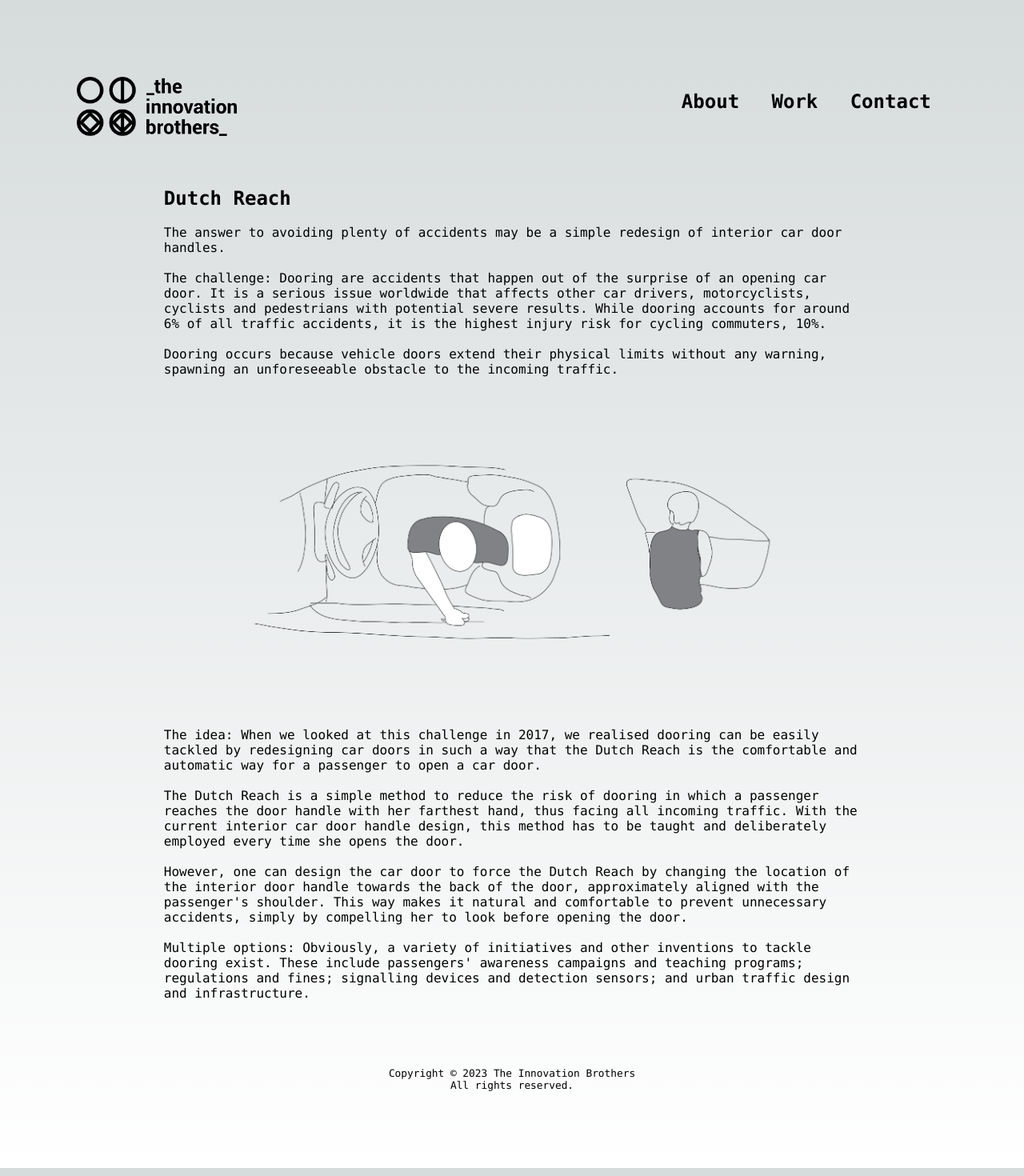
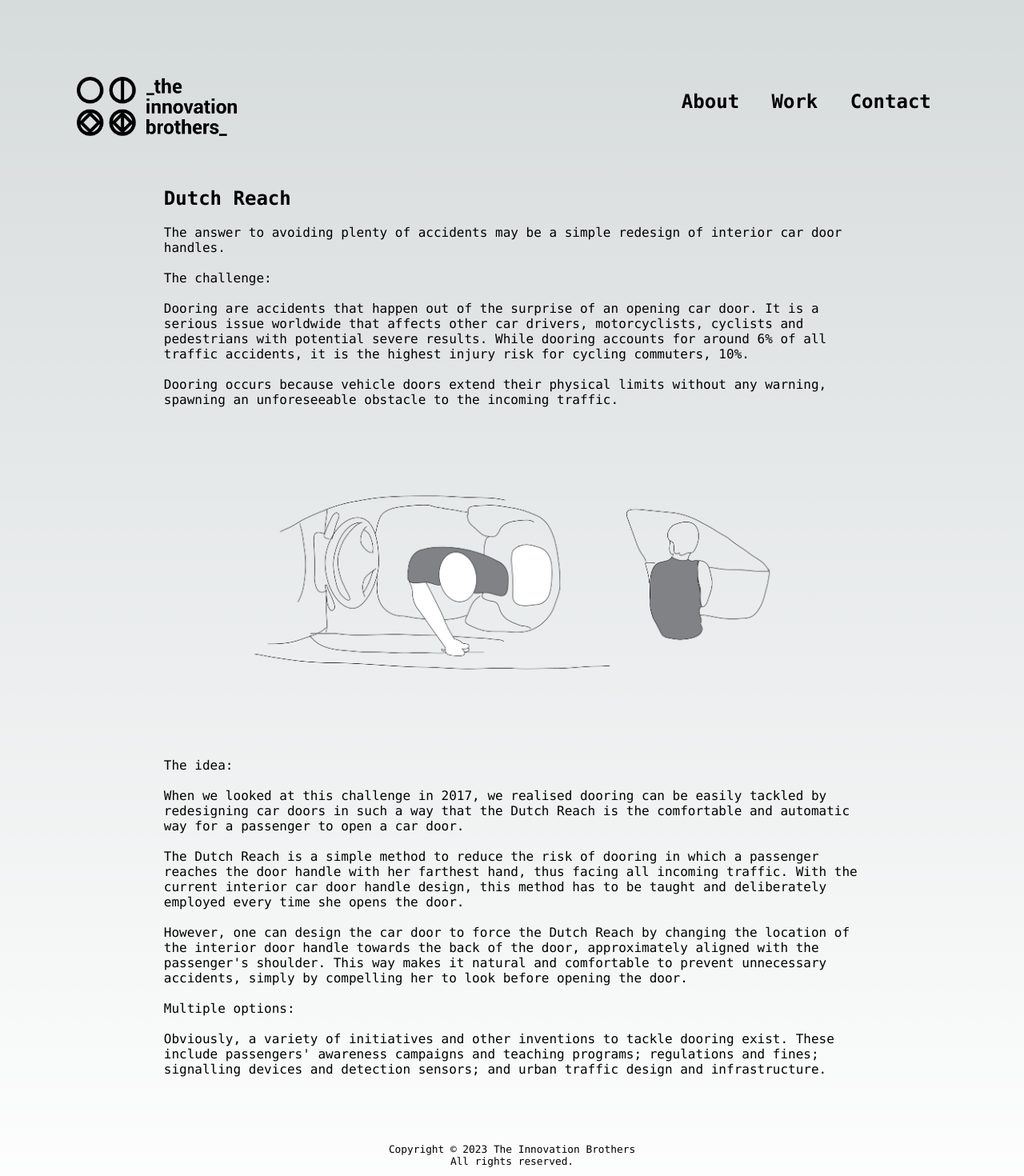
Before and after one commit to industriousparadigm/innovbros-nextgen, a Next.js app: page /portfolio/dutch-reach in a window 1280 px wide. Shown: the top 1470 px of the page at 80% size. Built offline with nearby package versions, Linux system fonts and the light colour scheme.

Commit message:
Add files via upload

```diff
--- a/content/blogposts/dutch-reach-17.ts
+++ b/content/blogposts/dutch-reach-17.ts
@@ -13,7 +13,11 @@ export const DutchReach17: WorkItem = {
     },
     {
       type: "Paragraph",
-      text: "The challenge: Dooring are accidents that happen out of the surprise of an opening car door. It is a serious issue worldwide that affects other car drivers, motorcyclists, cyclists and pedestrians with potential severe results. While dooring accounts for around 6% of all traffic accidents, it is the highest injury risk for cycling commuters, 10%.",
+      text: "The challenge:",
+    },
+    {
+      type: "Paragraph",
+      text: "Dooring are accidents that happen out of the surprise of an opening car door. It is a serious issue worldwide that affects other car drivers, motorcyclists, cyclists and pedestrians with potential severe results. While dooring accounts for around 6% of all traffic accidents, it is the highest injury risk for cycling commuters, 10%.",
     },
     {
       type: "Paragraph",
@@ -26,7 +30,11 @@ export const DutchReach17: WorkItem = {
     },
     {
       type: "Paragraph",
-      text: "The idea: When we looked at this challenge in 2017, we realised dooring can be easily tackled by redesigning car doors in such a way that the Dutch Reach is the comfortable and automatic way for a passenger to open a car door.",
+      text: "The idea:",
+    },
+    {
+      type: "Paragraph",
+      text: "When we looked at this challenge in 2017, we realised dooring can be easily tackled by redesigning car doors in such a way that the Dutch Reach is the comfortable and automatic way for a passenger to open a car door.",
     },
     {
       type: "Paragraph",
@@ -38,7 +46,11 @@ export const DutchReach17: WorkItem = {
     },
     {
       type: "Paragraph",
-      text: "Multiple options: Obviously, a variety of initiatives and other inventions to tackle dooring exist. These include passengers' awareness campaigns and teaching programs; regulations and fines; signalling devices and detection sensors; and urban traffic design and infrastructure.",
+      text: "Multiple options:",
+    },
+    {
+      type: "Paragraph",
+      text: "Obviously, a variety of initiatives and other inventions to tackle dooring exist. These include passengers' awareness campaigns and teaching programs; regulations and fines; signalling devices and detection sensors; and urban traffic design and infrastructure.",
     },
   ],
 }
--- a/content/blogposts/lidless-18.ts
+++ b/content/blogposts/lidless-18.ts
@@ -9,12 +9,16 @@ export const Lidless18: WorkItem = {
   content: [
     {
       type: "Paragraph",
-      text: "The challenge: Food storage containers are ever-present everyday household items used for storing and transporting food items.",
+      text: "The challenge:",
+    },
+    {
+      type: "Paragraph",
+      text: "Food storage containers are ever-present everyday household items used for storing and transporting food items.",
     },
     {
       type: "Image",
       image: "lidless-18-challenge.png",
-      alt: "Dutch Reach door handle",
+      alt: "Lidless food container",
     },
     {
       type: "Paragraph",
@@ -23,20 +27,28 @@ export const Lidless18: WorkItem = {
     {
       type: "Image",
       image: "lidless-18.png",
-      alt: "Dutch Reach door handle",
+      alt: "Lidless food container",
     },
     {
       type: "Paragraph",
-      text: "The idea: With this in mind, in 2018 we developed a food container that closes itself up by means of an inbuilt flexible top cover, thus allowing people to always be able to store food for later use. The Lidless Anymore container has a flexible lid with a tight seal system attached to the body, and is easy to use and stackable for easy storage.",
+      text: "The idea:",
+    },
+    {
+      type: "Paragraph",
+      text: "With this in mind, in 2018 we developed a food container that closes itself up by means of an inbuilt flexible top cover, thus allowing people to always be able to store food for later use. The Lidless Anymore container has a flexible lid with a tight seal system attached to the body, and is easy to use and stackable for easy storage.",
     },
     {
       type: "Image",
       image: "lidless-18-benefits.png",
-      alt: "Dutch Reach door handle",
+      alt: "Lidless food container",
     },
     {
       type: "Paragraph",
-      text: "Multiple options: Since the lid issue is the second biggest problem with food storage containers, solutions have been developed, from containers with attached lids to a lid organiser system, and a lid design that stacks with other lids and the bottom of any container.",
+      text: "Multiple options:",
+    },
+    {
+      type: "Paragraph",
+      text: "Since the lid issue is the second biggest problem with food storage containers, solutions have been developed, from containers with attached lids to a lid organiser system, and a lid design that stacks with other lids and the bottom of any container.",
     },
   ],
 }
--- a/content/blogposts/on-flick-16.ts
+++ b/content/blogposts/on-flick-16.ts
@@ -9,16 +9,24 @@ export const OnFlick16: WorkItem = {
   content: [
     {
       type: "Paragraph",
-      text: "The challenge: Sometimes people stumble for a while until they find the switch to turn them on, specially in the dark.",
+      text: "The challenge:",
     },
     {
       type: "Paragraph",
-      text: "The idea: Imagine a lamp which you just need to tap to turn on or off. That's On-Flick, a switchless interactive lamp that is intuitive, simple, easy to use and fun to light up.",
+      text: "Sometimes people stumble for a while until they find the switch to turn them on, specially in the dark.",
+    },
+    {
+      type: "Paragraph",
+      text: "The idea:",
+    },
+    {
+      type: "Paragraph",
+      text: "Imagine a lamp which you just need to tap to turn on or off. That's On-Flick, a switchless interactive lamp that is intuitive, simple, easy to use and fun to light up.",
     },
     {
       type: "Image",
       image: "on-flick-16.png",
-      alt: "Dutch Reach door handle",
+      alt: "On-FLick",
     },
     {
       type: "Paragraph",
@@ -26,7 +34,11 @@ export const OnFlick16: WorkItem = {
     },
     {
       type: "Paragraph",
-      text: "Multiple options: Lamps abound all around us, with different shapes and aesthetics, and some seek for different user experiences by means of sensors and designs.",
+      text: "Multiple options:",
+    },
+    {
+      type: "Paragraph",
+      text: "Lamps abound all around us, with different shapes and aesthetics, and some seek for different user experiences by means of sensors and designs.",
     },
   ],
 }
--- a/content/blogposts/per-don-16.ts
+++ b/content/blogposts/per-don-16.ts
@@ -13,7 +13,11 @@ export const PerDon16: WorkItem = {
     },
     {
       type: "Paragraph",
-      text: "The challenge: Drummers and percussionists are always looking to extend their sound library with different percussive instruments, from cymbals to wooden blocks. To boost these instruments, different techniques and gear are used.",
+      text: "The challenge:",
+    },
+    {
+      type: "Paragraph",
+      text: "Drummers and percussionists are always looking to extend their sound library with different percussive instruments, from cymbals to wooden blocks. To boost these instruments, different techniques and gear are used.",
     },
     {
       type: "Paragraph",
@@ -21,12 +25,16 @@ export const PerDon16: WorkItem = {
     },
     {
       type: "Paragraph",
-      text: "The idea: Back in 2016, we developed Per-Don that transforms a standard drum pedal into a remote drum pedal device. This allows a drummer to remotely play percussion instruments with her foot on most drum kits.",
+      text: "The idea:",
+    },
+    {
+      type: "Paragraph",
+      text: "Back in 2016, we developed Per-Don that transforms a standard drum pedal into a remote drum pedal device. This allows a drummer to remotely play percussion instruments with her foot on most drum kits.",
     },
     {
       type: "Image",
       image: "per-don-16.png",
-      alt: "Dutch Reach door handle",
+      alt: "Per-Don Percussive Instrument",
     },
     {
       type: "Paragraph",
@@ -34,11 +42,15 @@ export const PerDon16: WorkItem = {
     },
     {
       type: "Paragraph",
+      text: "Multiple options:",
+    },
+    {
+      type: "Paragraph",
       text: "On top of everything, Per-Don fits most drum sets, drum instruments and drum hardware, while not changing the drumming experience and feel, and easy to assemble and versatile.",
     },
     {
       type: "Paragraph",
-      text: "Multiple options: Other products for remotely playing percussive instruments already exist. The most eminent is the hi-hat stand, popularized in the 1930s, for co-operating a pair of cymbals both with the foot and drumsticks. Some of which are remote and utilize a cable - remote cable hi hat.",
+      text: "Other products for remotely playing percussive instruments already exist. The most eminent is the hi-hat stand, popularized in the 1930s, for co-operating a pair of cymbals both with the foot and drumsticks. Some of which are remote and utilize a cable - remote cable hi hat.",
     },
     {
       type: "Paragraph",
--- a/content/blogposts/upport-15.ts
+++ b/content/blogposts/upport-15.ts
@@ -9,7 +9,11 @@ export const Upport15: WorkItem = {
   content: [
     {
       type: "Paragraph",
-      text: "The challenge: The increasing, or even ubiquitous, connectivity and portability of technology have been encouraging and supporting us to work and collaborate anywhere. However, most environments don't have tables, so our individual health and well-being suffers from the discomfort of bad posture.",
+      text: "The challenge:",
+    },
+    {
+      type: "Paragraph",
+      text: "The increasing, or even ubiquitous, connectivity and portability of technology have been encouraging and supporting us to work and collaborate anywhere. However, most environments don't have tables, so our individual health and well-being suffers from the discomfort of bad posture.",
     },
     {
       type: "Paragraph",
@@ -17,12 +21,16 @@ export const Upport15: WorkItem = {
     },
     {
       type: "Paragraph",
-      text: "The idea: So, adjustable portable furniture could be all it takes to foster greater health and increase individual's freedom.",
+      text: "The idea:",
+    },
+    {
+      type: "Paragraph",
+      text: "So, adjustable portable furniture could be all it takes to foster greater health and increase individual's freedom.",
     },
     {
       type: "Image",
       image: "upport-15-01.jpg",
-      alt: "Dutch Reach door handle",
+      alt: "Upport portable desk 01",
     },
     {
       type: "Paragraph",
@@ -35,11 +43,15 @@ export const Upport15: WorkItem = {
     {
       type: "Image",
       image: "upport-15-02.jpg",
-      alt: "Dutch Reach door handle",
+      alt: "Upport portable desk 02",
     },
     {
       type: "Paragraph",
-      text: "Multiple options: Although there are several different designs of foldable tables, none is completely compact and light to be conveniently and easily carried, stable and strong to answer the user requirements. The relevant competing solutions include, portable sofa tables, folding laptop desk, dining sofa table, field easel, and standing desk.",
+      text: "Multiple options:",
+    },
+    {
+      type: "Paragraph",
+      text: "Although there are several different designs of foldable tables, none is completely compact and light to be conveniently and easily carried, stable and strong to answer the user requirements. The relevant competing solutions include, portable sofa tables, folding laptop desk, dining sofa table, field easel, and standing desk.",
     },
   ],
 }
```
